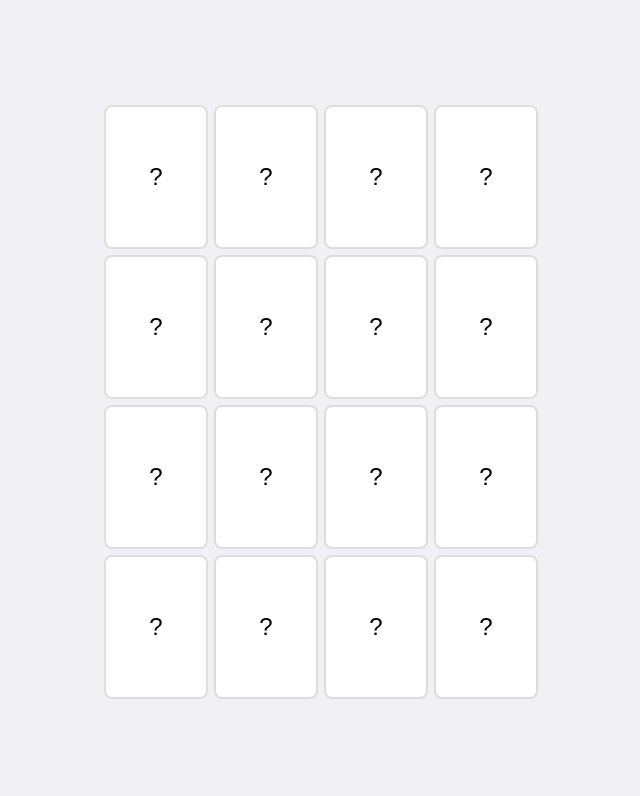
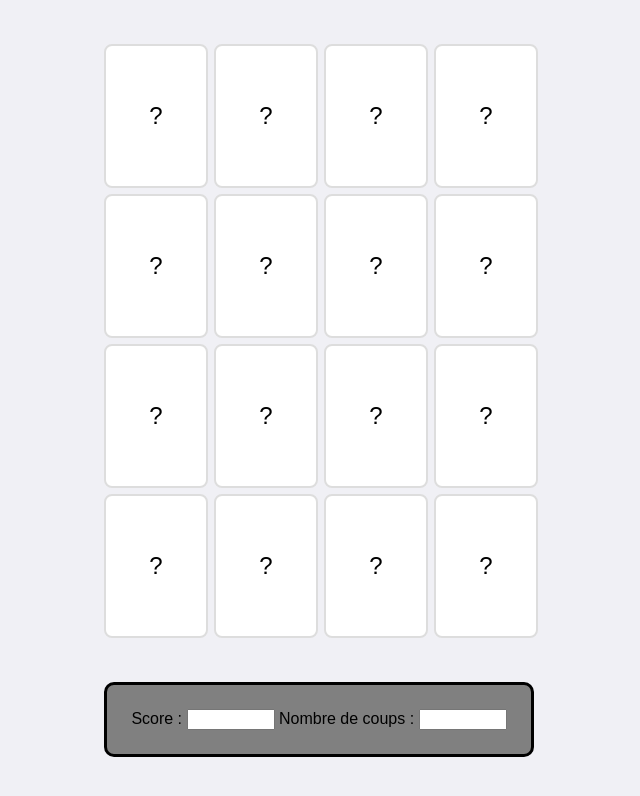
Before and after one commit to IDGHIM/Memory-Game, a plain HTML site: page index.html in a window 1280 px wide. Shown: the whole page, without its empty margins (321-961 px from the left). Drawn offline with Linux system fonts and the light colour scheme.

Commit message:
ajout div score/nbs de coups

```diff
--- a/index.html
+++ b/index.html
@@ -1,15 +1,24 @@
 <!DOCTYPE html>
 <html lang="en">
   <head>
-  <meta charset="UTF-8">
-  <meta name="viewport" content="width=device-width, initial-scale=1.0">
-  <meta name="description" content="Cartes générées aléatoirement avec des paires.">
+    <meta charset="UTF-8" />
+    <meta name="viewport" content="width=device-width, initial-scale=1.0" />
+    <meta
+      name="description"
+      content="Cartes générées aléatoirement avec des paires."
+    />
     <title>Memory Game</title>
-  <link rel="stylesheet" href="styles.css">
+    <link rel="stylesheet" href="styles.css" />
   </head>
   <body>
-    <div id="card-container" class="grid">
-        <!-- Les cartes seront générées ici -->
+    <div id="elements-div">
+      <div id="card-container" class="grid"></div>
+      <div id="score-div">
+        <label for="score-counter">Score&nbsp;:</label>
+        <input id="score-counter" type="number" />
+        <label for="move-counter">Nombre de coups&nbsp;:</label>
+        <input id="move-counter" type="number" />
+      </div>
     </div>
 
     <script src="script.js"></script>
--- a/styles.css
+++ b/styles.css
@@ -54,3 +54,22 @@ body {
   background-color: #4CAF50;
   color: white;
 }
+
+#elements-div {
+  display: flex;
+  flex-direction: column;
+  justify-content: center;
+  align-items: center;
+}
+
+#score-div {
+  margin-top: 3rem;
+  border: 3px solid #000;
+  padding: 1.5rem;
+  border-radius: 10px;
+  background: gray;
+}
+
+input {
+ width: 5rem;
+}
```
Lines whose indentation alone changed are shown as unchanged.
